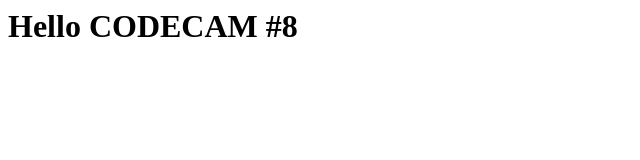
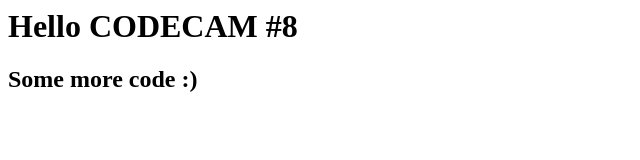
Before and after one commit to Paruhas/learn-git-test, a plain HTML site: page index.html in a window 1280 px wide. Shown: the whole page, without its empty margins (0-640 px from the left). Drawn offline with Linux system fonts and the light colour scheme.

Commit message:
add some code

```diff
--- a/index.html
+++ b/index.html
@@ -1 +1,2 @@
 <h1>Hello CODECAM #8</h1>
+<h2>Some more code :)</h2>
```
